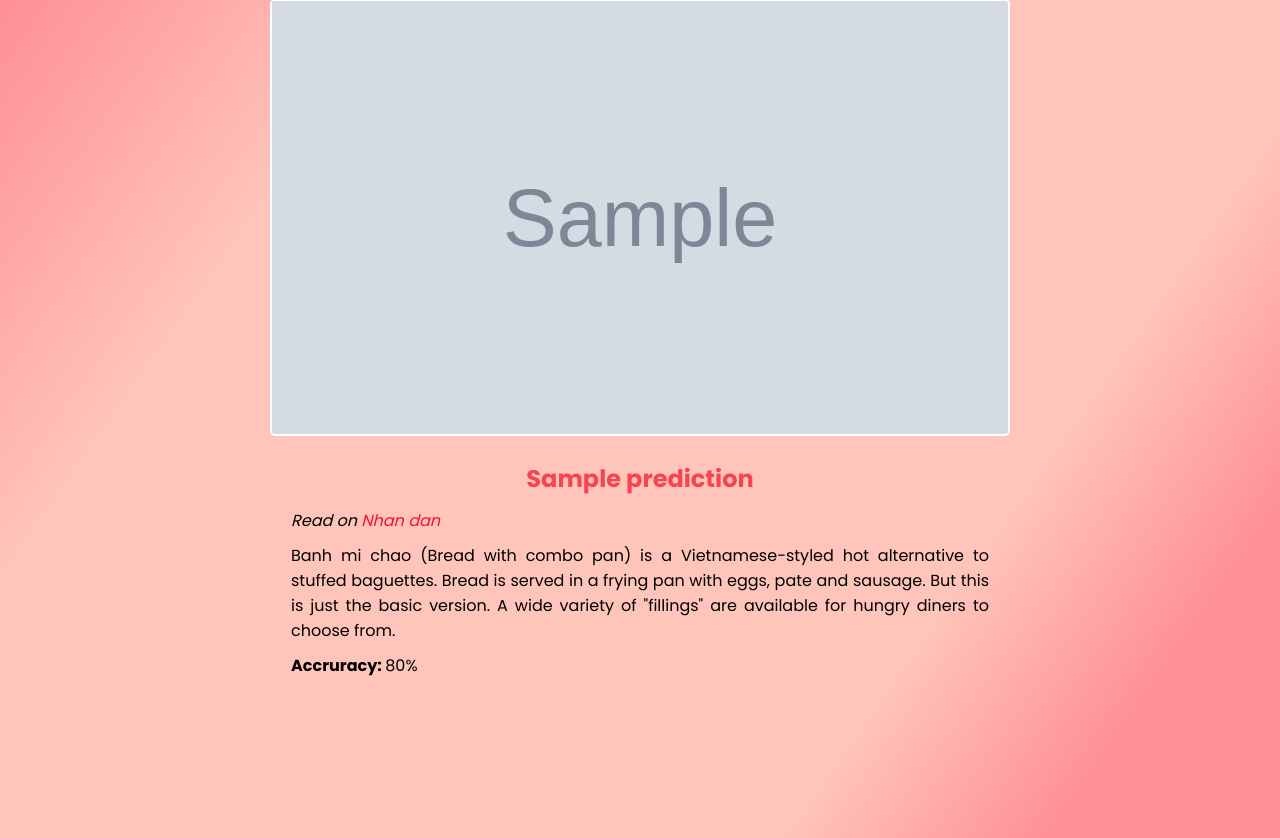
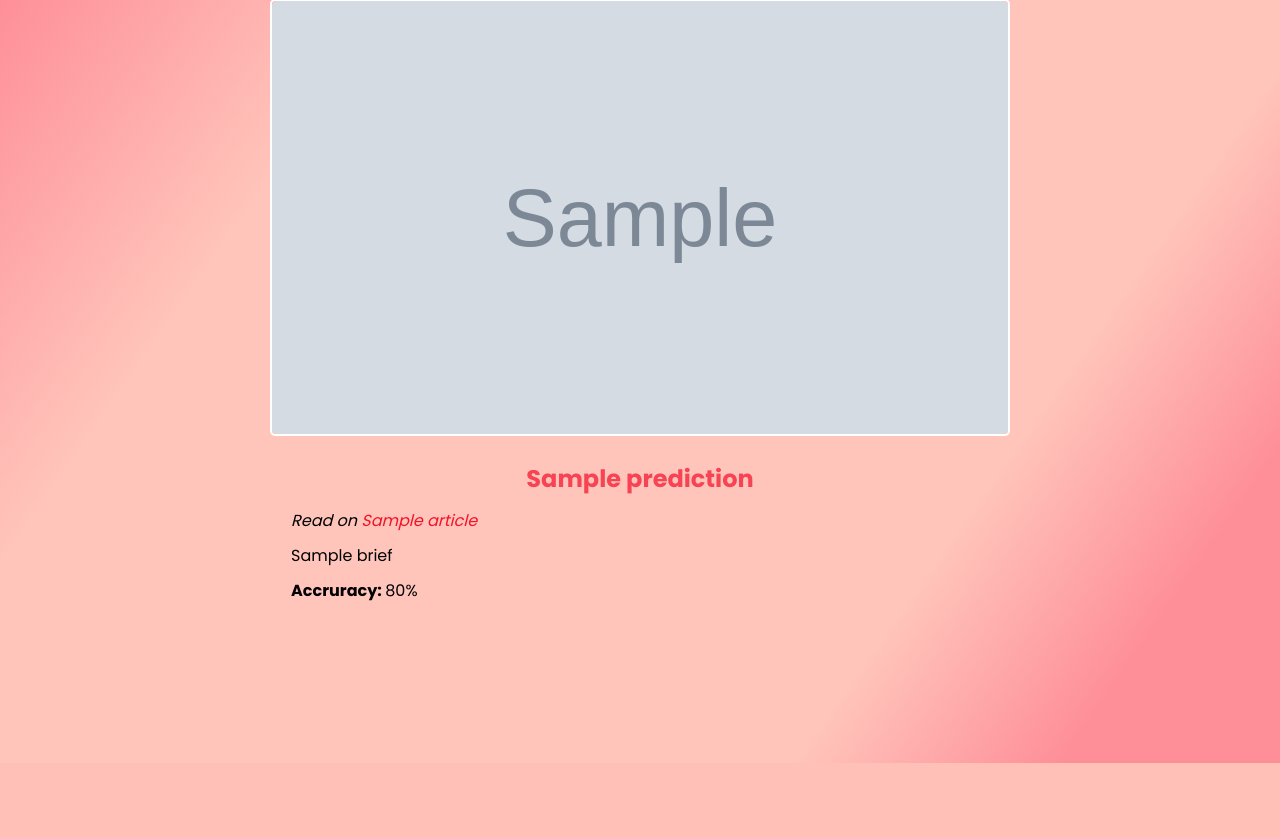
Before and after one commit to Theuser002/FoodForFun, a Flask app: template templates/result.html in a window 1280 px wide. Shown: the part 210-1048 px from the top of the page. After the commit the page ends 973 px from the top, so only its background shows below. Run offline with Flask 2, Linux system fonts and the light colour scheme; the template is opened without the code that fills it: most values are stand-ins (such as "Sample title", 1, 10 or a date in 2020); grey boxes marked "Sample" are stand-in pictures; parts of the project's set-up code (start-up, migrations or seed data) failed here and were passed over; some libraries are stand-ins or nearby versions.

Commit message:
Update result.html

```diff
--- a/templates/result.html
+++ b/templates/result.html
@@ -1,5 +1,4 @@
 <!DOCTYPE html>
-<!-- Coding By CodingNepal - youtube.com/codingnepal -->
 <html lang="en">
 
 <head>
@@ -34,16 +33,12 @@
       </div>
       <br>
       <div class="food-brief" style="width: 698px;">
-        <h2>{{prediction}}</h2>
+        <h2>{{prediction.name}}</h2>
         <p style="margin-bottom: 10px"><em>Read on <a
-              href="https://en.nhandan.vn/travel/gastronomy/item/6905402-banh-mi-chao-a-vietanmese-dish-that-sizzles-in-a-pan.html"
-              target="_blank" rel="noopener noreferrer">Nhan dan</a></em>
+              href="{{prediction.url}}"
+              target="_blank" rel="noopener noreferrer">{{prediction.article}}</a></em>
         </p>
-        <p style="margin-bottom: 10px">Banh mi chao (Bread with combo pan) is a Vietnamese-styled hot alternative to
-          stuffed baguettes.
-
-          Bread is served in a frying pan with eggs, pate and sausage. But this is just the basic version. A wide
-          variety of "fillings" are available for hungry diners to choose from.
+        <p style="margin-bottom: 10px">{{prediction.brief}}
         </p>
         <p><span style="font-weight: bolder">Accruracy: </span><span>80%</span></p>
       </div>
```
